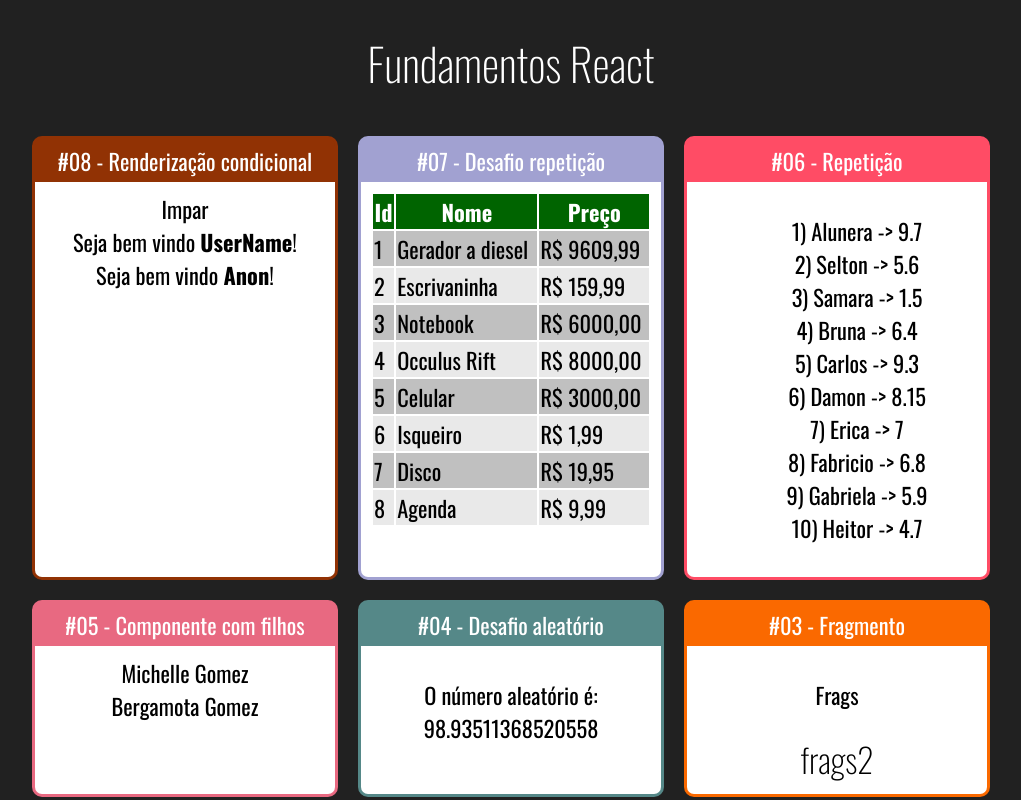
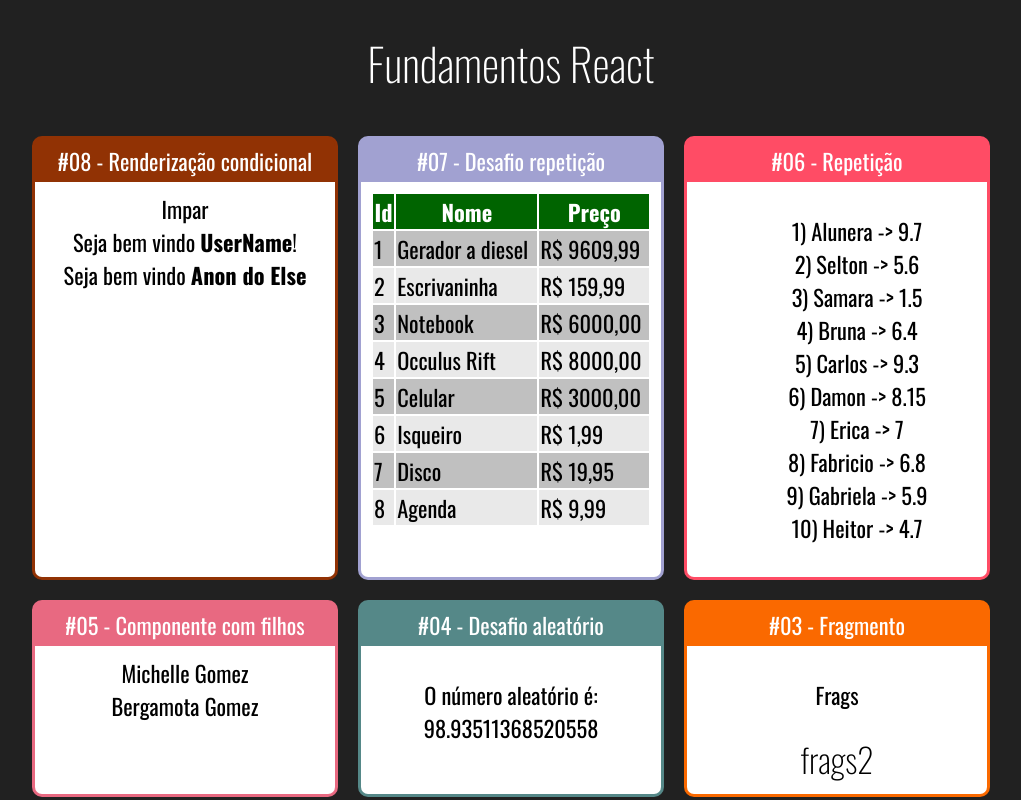
Before and after one commit to jaycalixto/learning-reactjs, a React (Create React App) app: page / in a window 1280 px wide. Shown: the top 800 px of the page, without its empty margins (129-1150 px from the left). Built offline with nearby package versions, Linux system fonts and the light colour scheme.

Commit message:
next https://www.udemy.com/course/react-redux-pt/learn/lecture/19636810#overview

```diff
--- a/src/components/condicional/If.js
+++ b/src/components/condicional/If.js
@@ -1,7 +1,20 @@
 import PropTypes from 'prop-types';
 
 function MyIf ({ children, test}) {
-    return test? children : false;
+    const elseChild = children.filter(child => child.type && child.type.name === 'MyElse')[0];
+
+    const ifChildren = children.filter(child => child !== elseChild);
+
+    if (test) {
+        return ifChildren;
+    } else if (elseChild) {
+        return elseChild;
+    }
+    return false;
+}
+
+export function MyElse ({ children }) {
+    return children;
 }
 
 MyIf.propTypes = {
@@ -9,4 +22,8 @@ MyIf.propTypes = {
     children: PropTypes.any
 };
 
+MyElse.propTypes = {
+    children: PropTypes.any
+};
+
 export default MyIf;
--- a/src/components/condicional/UsuarioInfo.jsx
+++ b/src/components/condicional/UsuarioInfo.jsx
@@ -1,6 +1,6 @@
 import React from 'react';
 import PropTypes from 'prop-types';
-import MyIf from './If';
+import MyIf, { MyElse } from './If';
 
 
 function UsuarioInfo ({ usuario }) {
@@ -9,9 +9,9 @@ function UsuarioInfo ({ usuario }) {
         <div>
             <MyIf test={usuario && usuario.nome}>
                 Seja bem vindo <strong>{ usuario.nome }</strong>!
-            </MyIf>
-            <MyIf test={!usuario || !usuario.nome}>
-                Seja bem vindo <strong>Anon</strong>!
+                <MyElse>
+                    Seja bem vindo <strong>Anon do Else</strong>
+                </MyElse>
             </MyIf>
         </div>
     );
```
